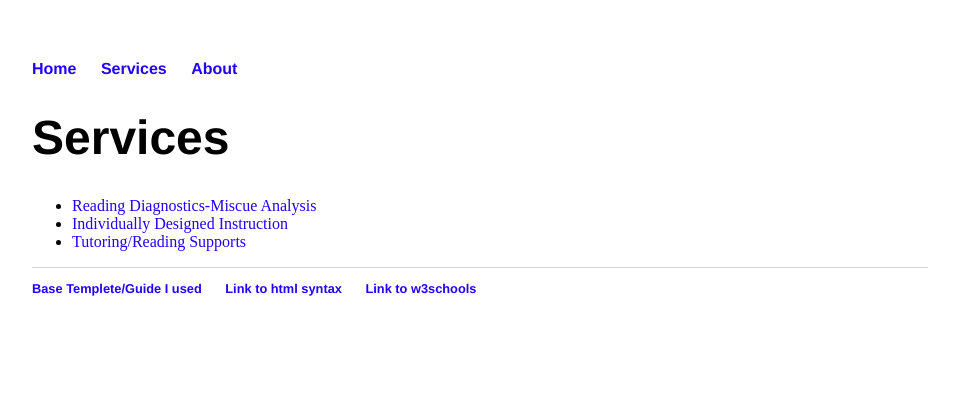
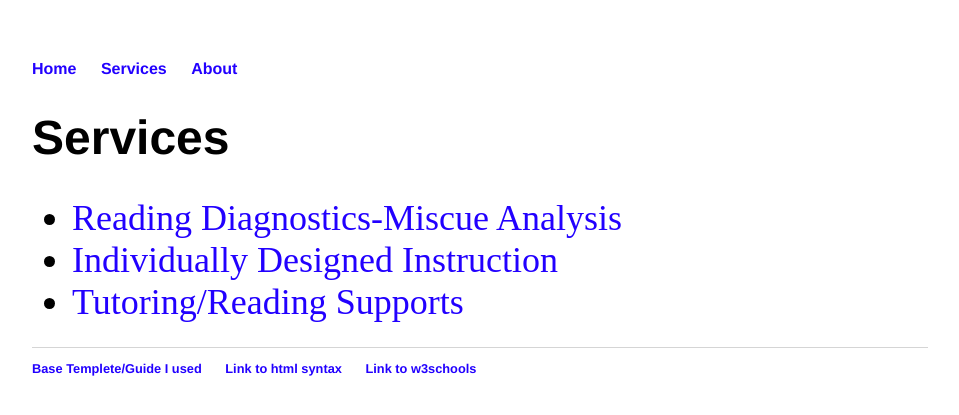
Before and after one commit to ShadowHazel/ShadowHazel.github.io, a Jekyll site: the page built from pages/serv/index.html, in a window 1280 px wide. Shown: the top 415 px of the page, without its empty margins (160-1119 px from the left). Built offline with Jekyll 4.4.1, drawn with Linux system fonts in a browser that asks for light colours.

Commit message:
Update 1.css

```diff
--- a/css/1.css
+++ b/css/1.css
@@ -41,3 +41,9 @@ ul.posts {
 ul.posts li {
     list-style: none;
 }
+div ul {
+    font-size: 1.5em;
+}
+div ul li {
+    font-size: 1.5em;
+}
```
